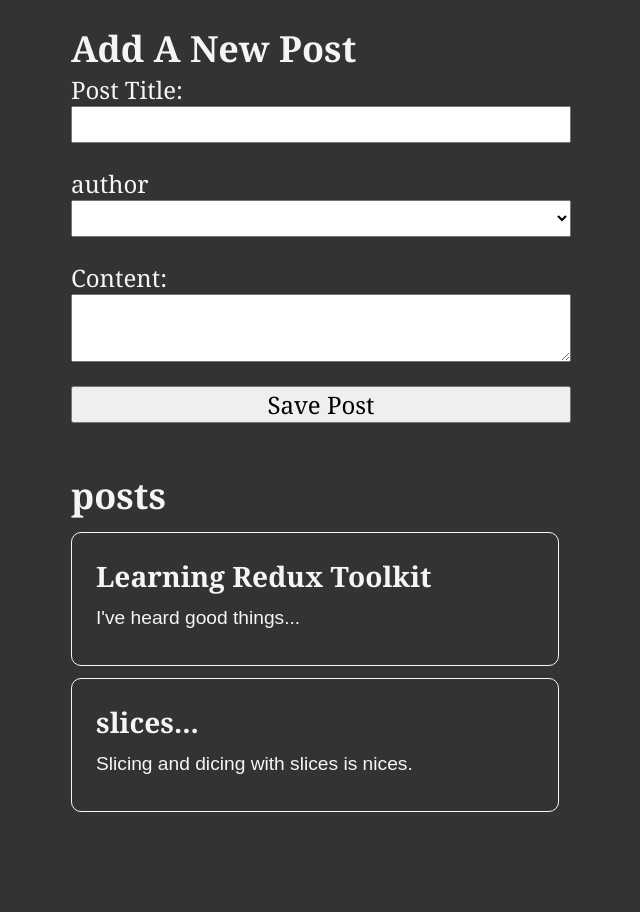
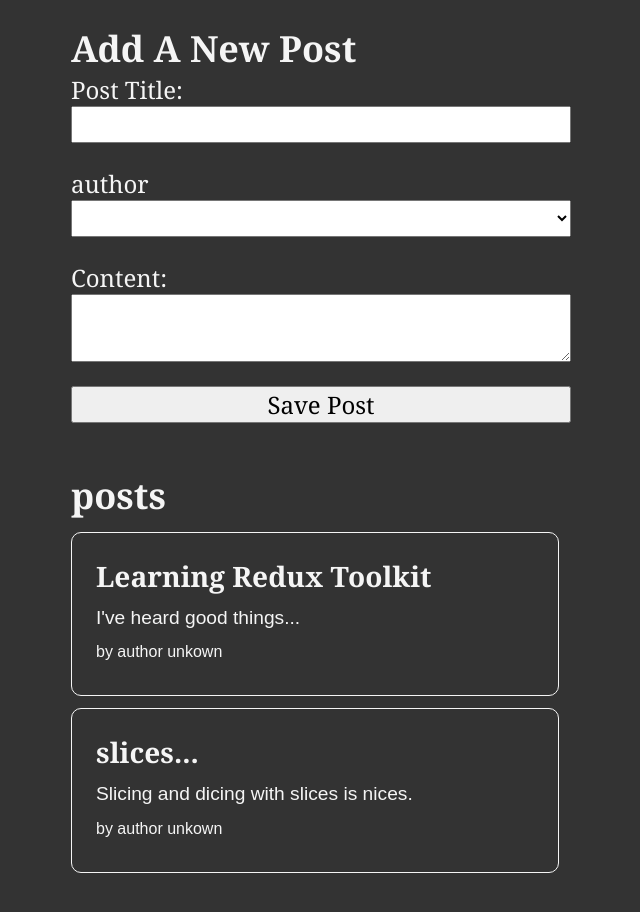
Before and after one commit to SZwerling/sliceTutorial, a React (Create React App) app: page / in a window 1280 px wide. Shown: the top 912 px of the page, without its empty margins (319-959 px from the left). Built offline with nearby package versions, Linux system fonts and the light colour scheme.

Commit message:
display author name with comment

```diff
--- /dev/null
+++ b/src/features/post/PostAuthor.js
@@ -0,0 +1,19 @@
+import { useSelector } from "react-redux";
+import { selectAllUsers } from "../users/usersSlice";
+
+const PostAuthor = ({userId}) => {
+
+   const users = useSelector(selectAllUsers);
+
+
+   const author = users.find((user) => {
+      return user.id === userId;
+   });
+
+
+   return(
+    <span>by {author ? author.name : 'author unkown'}</span>
+   )
+};
+
+export default PostAuthor;
--- a/src/features/post/PostList.js
+++ b/src/features/post/PostList.js
@@ -1,27 +1,29 @@
 import { useSelector, useDispatch } from "react-redux";
 import { selectAllPosts } from "./postSlice";
-import React from 'react'
+import PostAuthor from "./PostAuthor";
+import React from "react";
 
 const PostList = () => {
-
-    const posts = useSelector(selectAllPosts)  //this name has nothing to do with store.js//It's referencing the slice
-    console.log(posts)
+   const posts = useSelector(selectAllPosts); //this name has nothing to do with store.js//It's referencing the slice
 
    const renderedPosts = posts.map((post) => {
-        return(
+      return (
          <article key={post.id}>
             <h3>{post.title}</h3>
             <p>{post.content.substring(0, 100)}</p>
+            <p className="postCredit">
+               <PostAuthor userId={post.userId} />
+            </p>
          </article>
-        )
-    })
+      );
+   });
 
    return (
       <section>
          <h2>posts</h2>
          {renderedPosts}
       </section>
-  )
-}
+   );
+};
 
-export default PostList
+export default PostList;
```
Lines whose indentation alone changed are shown as unchanged.
